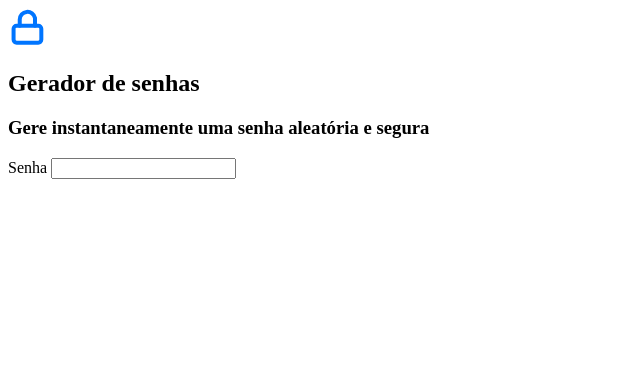
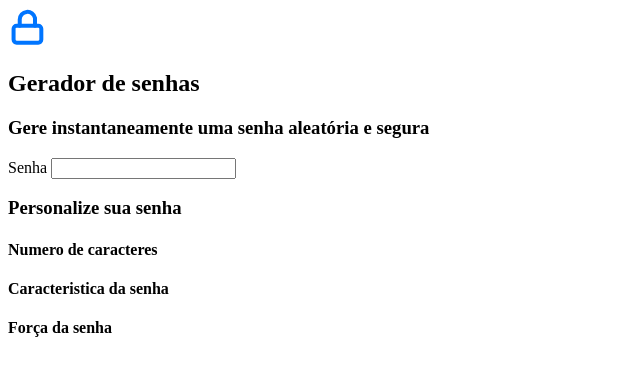
Before and after one commit to iasmyn7/CURSO_2_3b_2024, a plain HTML site: page index.html in a window 1280 px wide. Shown: the whole page, without its empty margins (0-640 px from the left). Drawn offline with Linux system fonts and the light colour scheme.

Commit message:
1222222222

```diff
--- a/index.html
+++ b/index.html
@@ -2,6 +2,7 @@
 <html lang="pt-br">
 
 <!-- Código omitido -->
+
 <body>
     <div class="conteudo-titulo">
         <img src="unlock.svg" alt="cadeado fechado">
@@ -10,7 +11,24 @@
     </div>
     <div class="conteudo-senha">
         <label for="senha">Senha</label>
-            <input name="senha" type="text" id="campo-senha"/>
+        <input name="senha" type="text" id="campo-senha" >
+    </div>
+    <div class="parametro">
+        <h3 class="parametro-titulo">Personalize sua senha</h3>
+        <div class="parametro-coluna__senha">
+            <div class="parametro-senha">
+                <h4 class="parametro-senha__titulo"> Numero de caracteres </h4>
+            </div>
+            <div class="parametro-senha">
+                <h4 class="parametro-senha__titulo"> Caracteristica da senha </h4>
+            </div>
+
+            <div class="parametro-senha">
+                <h4 class="parametro-senha__titulo"> Força da senha</h4>
+            </div>
+
+        </div>
     </div>
 </body>
+
 </html>
```
Lines whose indentation alone changed are shown as unchanged.
